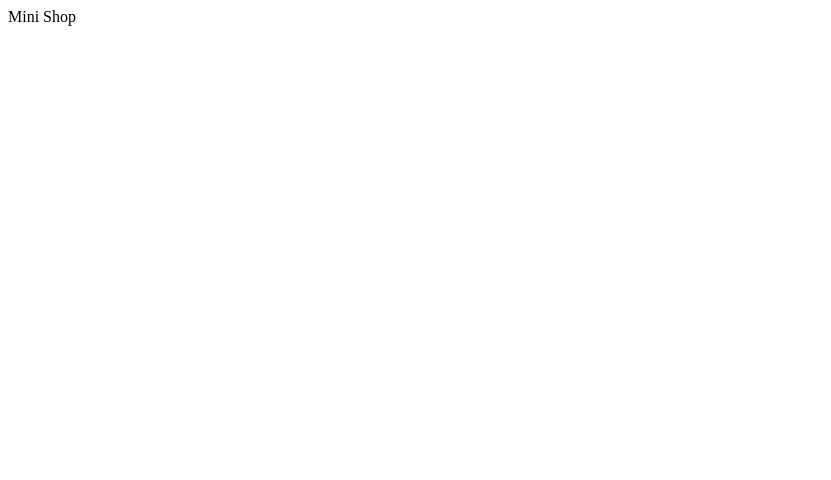
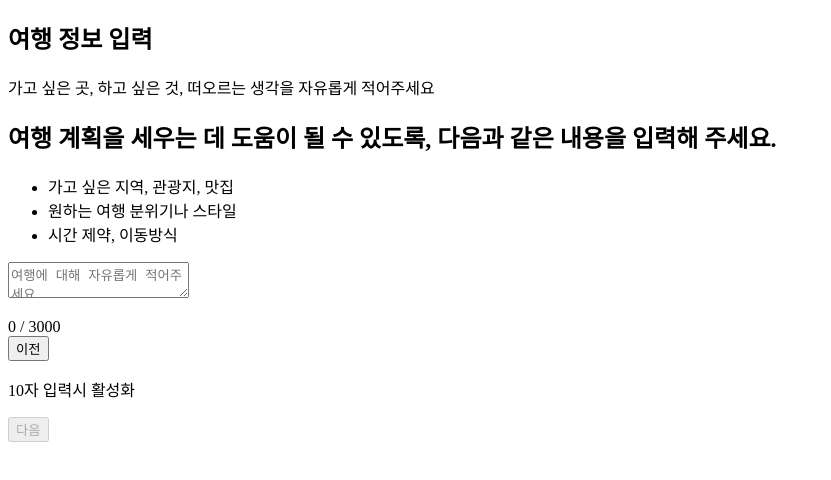
Before and after one commit to TripKey/tripkey-main, a React (Vite) app in the folder apps/frontend/: page /dump in a window 1280 px wide. Shown: the top 480 px of the page, without its empty margins (0-831 px from the left). Built offline with nearby package versions, Linux system fonts and the light colour scheme; the HTML template or start-up script is replaced by a standard one.

Commit message:
feat: dump 페이지 및 컴포넌트 구현

```diff
--- a/apps/frontend/src/App.tsx
+++ b/apps/frontend/src/App.tsx
@@ -1,3 +1,9 @@
+import DumpPage from './pages/DumpPage';
+
 export default function App() {
-  return <div>Mini Shop</div>;
+  return (
+    <>
+      <DumpPage />
+    </>
+  );
 }
--- /dev/null
+++ b/apps/frontend/src/components/dump/DumpActionBar.tsx
@@ -0,0 +1,40 @@
+type DumpActionBarProps = {
+  onBack: () => void
+  onNext: () => void
+  isNextDisabled: boolean
+}
+
+const DumpActionBar = ({onBack, onNext, isNextDisabled}:DumpActionBarProps) => {
+
+    const nextGuideMessage = isNextDisabled
+    ? '10자 입력시 활성화'
+    : 'AI가 입력한 정보를 분석합니다';
+
+    return (
+        <div className='dump-action-bar'>
+
+            <button
+                className='back-button'
+                type="button"
+                onClick={onBack}>
+                이전
+            </button>
+
+            <div>
+                <p>{nextGuideMessage}</p>
+
+                <button
+                className='next-button'
+                type="button"
+                onClick={onNext}
+                disabled={isNextDisabled}>
+                다음
+                </button>
+            </div>
+
+        </div>
+    )
+}
+
+
+export default DumpActionBar;
--- /dev/null
+++ b/apps/frontend/src/components/dump/DumpForm.tsx
@@ -0,0 +1,53 @@
+type DumpFormProps = {
+    dumpText : string
+    dumpTextCount : number
+    onTextChange : (nextDumpText : string) => void
+}
+const MIN_DUMP_TEXT_LENGTH = 10;
+const WARNING_DUMP_TEXT_LENGTH = 2700;
+const MAX_DUMP_TEXT_LENGTH = 3000;
+
+const DumpForm = ({ dumpText, dumpTextCount, onTextChange }: DumpFormProps) => {
+    const handleChange = (event: React.ChangeEvent<HTMLTextAreaElement>) => {
+        onTextChange(event.target.value);
+    };
+
+
+    const getStatusMessage = () => {
+        if (dumpTextCount === 0) return '';
+
+        if (dumpTextCount < MIN_DUMP_TEXT_LENGTH) {
+            return `${MIN_DUMP_TEXT_LENGTH - dumpTextCount}자 더 입력해주세요`;
+        }
+
+        if (dumpTextCount >= MAX_DUMP_TEXT_LENGTH) {
+            return '최대 글자 수에 도달했습니다';
+        }
+
+        if (dumpTextCount >= WARNING_DUMP_TEXT_LENGTH) {
+            return '3000자에 가까워요!';
+        }
+        return '';
+    };
+
+
+    return (
+        <div className="dump-form">
+            <textarea
+                value={dumpText}
+                onChange={handleChange}
+                placeholder="여행에 대해 자유롭게 적어주세요."
+                maxLength={MAX_DUMP_TEXT_LENGTH}
+            />
+
+            <p className="status-message">
+                {getStatusMessage()}
+            </p>
+            <div className="text-count">
+                {dumpTextCount} / {MAX_DUMP_TEXT_LENGTH}
+            </div>
+        </div>
+    );
+};
+
+export default DumpForm;
--- /dev/null
+++ b/apps/frontend/src/components/dump/DumpGuideCard.tsx
@@ -0,0 +1,27 @@
+const guideItems = [
+    '가고 싶은 지역, 관광지, 맛집',
+    '원하는 여행 분위기나 스타일',
+    '시간 제약, 이동방식',
+]
+
+const DumpGuideCard = () =>{
+    return (
+        <div className="dump-guide-card">
+
+            <h2 className="dump-guide-title">
+                여행 계획을 세우는 데 도움이 될 수 있도록, 다음과 같은 내용을 입력해 주세요.
+            </h2>
+
+            <ul className="dump-guide-list">
+                {guideItems.map((item) => (
+                    <li key={item} className="dump-guide-item">
+                        {item}
+                    </li>
+                ))}
+            </ul>
+
+        </div>
+    )
+}
+
+export default DumpGuideCard;
--- /dev/null
+++ b/apps/frontend/src/pages/DumpPage.tsx
@@ -0,0 +1,56 @@
+import { useState } from 'react';
+
+import DumpActionBar from '../components/dump/DumpActionBar';
+import DumpGuideCard from '../components/dump/DumpGuideCard';
+import DumpForm from '../components/dump/DumpForm';
+
+const MIN_DUMP_TEXT_LENGTH = 10;
+
+const DumpPage = () => {
+    const [dumpText, setDumpText] = useState('');
+
+    const dumpTextCount = dumpText.trim().length;
+    const isNextDisabled = dumpTextCount < MIN_DUMP_TEXT_LENGTH;
+
+    const handleDumpTextChange = (nextDumpText: string) => {
+        setDumpText(nextDumpText);
+    };
+
+    const handleClickBack = () => {
+        console.log('이전');
+    };
+    const handleClickNext = () => {
+        console.log('다음');
+    };
+
+    return (
+        <main className='dump-page'>
+            <div className='area'>
+                {/*공통 컴포넌트 순서도*/}
+            </div>
+
+            <section className='container'>
+                <div className='header'>
+                    <h1 >여행 정보 입력</h1>
+                    <p>가고 싶은 곳, 하고 싶은 것, 떠오르는 생각을 자유롭게 적어주세요</p>
+                </div>
+
+                <DumpGuideCard />
+
+                <DumpForm
+                    dumpText={dumpText}
+                    dumpTextCount={dumpTextCount}
+                    onTextChange={handleDumpTextChange}
+                />
+
+                <DumpActionBar
+                    onBack={handleClickBack}
+                    onNext={handleClickNext}
+                    isNextDisabled={isNextDisabled}
+                />
+            </section>
+        </main>
+    )
+}
+
+export default DumpPage;
```
